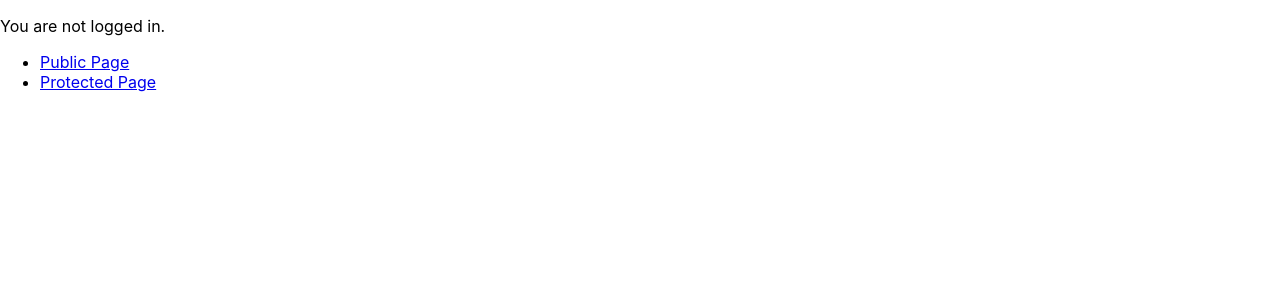
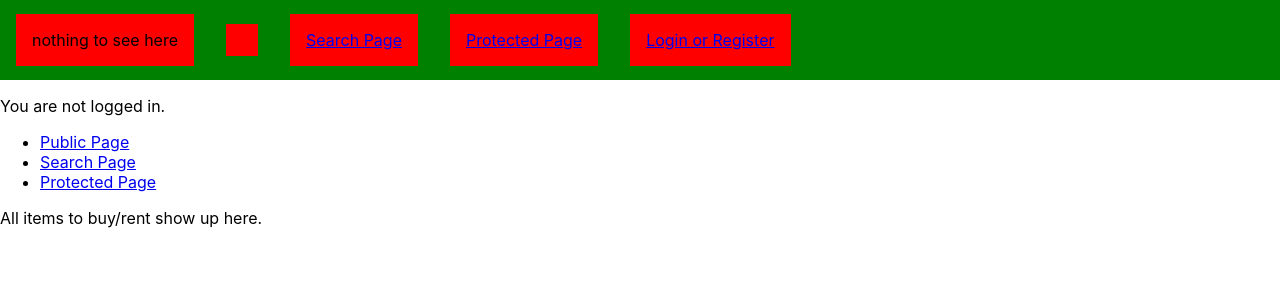
Before and after one commit to tn819/ecommerce_mern, a React (Create React App) app in the folder front/: page /search in a window 1280 px wide. Shown: the top 300 px of the page. Built offline with nearby package versions, Linux system fonts and the light colour scheme.

Commit message:
search and header component

```diff
--- /dev/null
+++ b/front/src/components/header.js
@@ -0,0 +1,27 @@
+import React from 'react'
+import { connect } from 'react-redux';
+import { Link } from 'react-router-dom'
+
+import '../css/header.css'
+
+
+function Header(props) {
+  return (
+    <header>
+      <div>nothing to see here</div>
+      <div>{props.username}</div>
+      <Link to="/search">Search Page</Link>
+      <Link to="/protected">Protected Page</Link>
+      <Link to="/login">Login or Register</Link>
+
+    </header>
+  )
+}
+
+function mapStateToProps(state) {
+  return {
+    username: state.username,
+  };
+};
+
+export default connect(mapStateToProps)(Header);
--- a/front/src/components/main.js
+++ b/front/src/components/main.js
@@ -5,6 +5,8 @@ import { connect } from "react-redux";
 import AuthButton from "./authbutton";
 import Login from "./login";
 import PrivateRoute from "./privateroute";
+import Header from './header'
+import Search from './search'
 
 //client-side protected routes:
 //https://tylermcginnis.com/react-router-protected-routes-authentication/
@@ -16,11 +18,15 @@ class Main extends React.Component {
     render() {
         return (
             <Router>
+                <Header />
                 <div>
                     <AuthButton />
                     <ul>
                         <li>
                             <Link to="/public">Public Page</Link>
+                        </li>
+                        <li>
+                            <Link to="/search">Search Page</Link>
                         </li>
                         <li>
                             <Link to="/protected">Protected Page</Link>
@@ -31,6 +37,7 @@ class Main extends React.Component {
                      */}
                     <Route path="/public" component={Public} />
                     <Route path="/login" component={Login} />
+                    <Route path="/search" component={Search} />
                     {/*
                         see protected component, it uses redux to get authentication status
                         redirects if there's an issue
@@ -45,7 +52,7 @@ class Main extends React.Component {
 
 const mapStateToProps = state => {
     return {
-        isAuthenticated: state.isAuthenticated,
+        username: state.username,
     };
 };
 
--- /dev/null
+++ b/front/src/components/search.js
@@ -0,0 +1,20 @@
+import React from 'react'
+import { connect } from 'react-redux';
+
+
+function Search(props) {
+  return (
+    <div>
+      All items to buy/rent show up here.
+    </div>
+  )
+}
+
+function mapStateToProps(state) {
+  return {
+    username: state.username,
+    items: state.items || [],
+  };
+};
+
+export default connect(mapStateToProps)(Search);
--- /dev/null
+++ b/front/src/css/header.css
@@ -0,0 +1,12 @@
+header {
+  height: 5rem;
+  background: #008000;
+  display: flex;
+  align-items: center
+}
+
+header > * {
+  margin: 1rem;
+  background: red;
+  padding: 1rem;
+}
```
